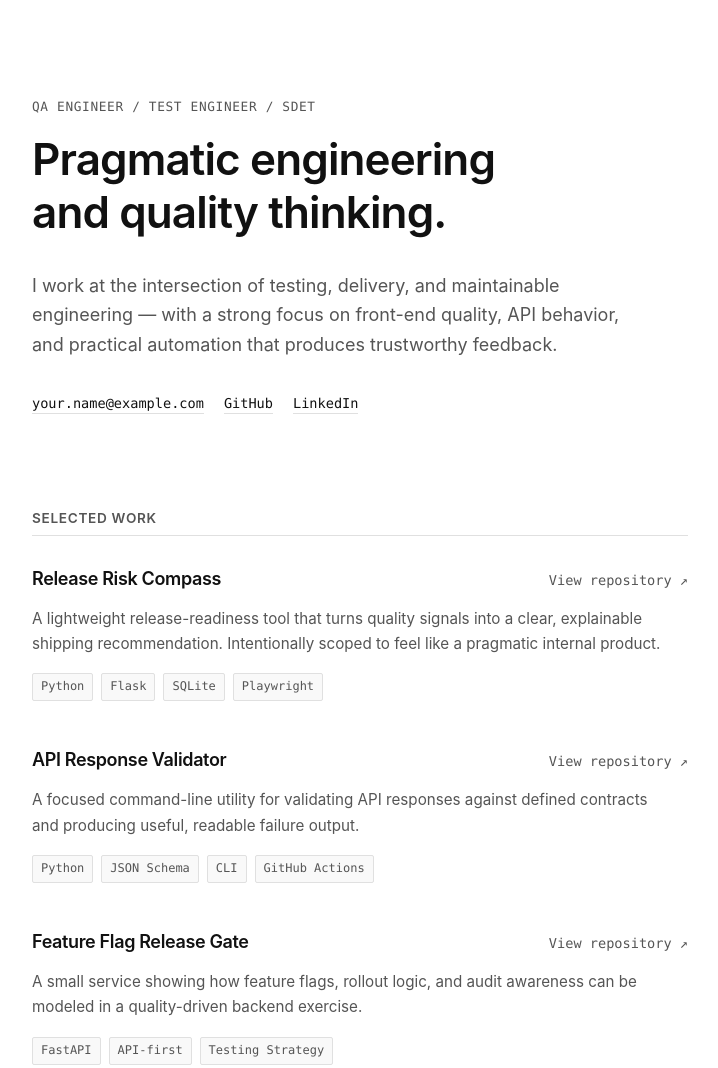
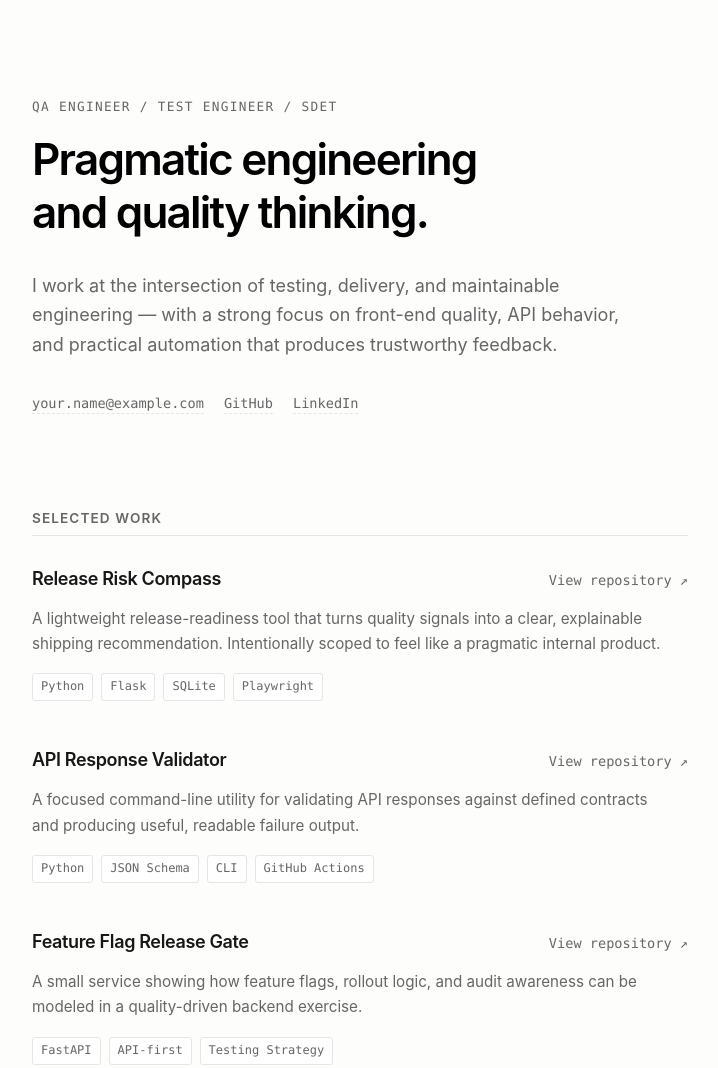
Before and after one commit to janmrow/qa-sdet-portfolio, a website: page index.html in a window 1280 px wide. Shown: the top 1068 px of the page, without its empty margins (280-998 px from the left). Drawn offline with Linux system fonts and the light colour scheme.

Commit message:
style: refine typography, contrast and add subtle hover states

```diff
--- a/assets/css/styles.css
+++ b/assets/css/styles.css
@@ -2,12 +2,12 @@
    Tokens
    ========================================================================== */
 :root {
-  --color-bg: #ffffff;
-  --color-text: #111111;
-  --color-text-muted: #555555;
-  --color-border: #e0e0e0;
+  --color-bg: #fdfdfc;
+  --color-text: #171717;
+  --color-text-muted: #666666;
+  --color-border: #e5e5e5;
   --color-accent: #000000;
-  --color-surface: #f9f9f9;
+  --color-surface: #ffffff;
 
   --font-sans: Inter, ui-sans-serif, system-ui, -apple-system, BlinkMacSystemFont, sans-serif;
   --font-mono:
@@ -91,13 +91,14 @@ h2,
 h3 {
   font-weight: 600;
   line-height: 1.2;
-  letter-spacing: -0.02em;
 }
 
 h1 {
   font-size: clamp(2rem, 5vw, 2.75rem);
   margin-bottom: var(--space-md);
   max-width: 18ch;
+  letter-spacing: -0.04em;
+  color: var(--color-accent);
 }
 
 h2 {
@@ -105,13 +106,14 @@ h2 {
   padding-bottom: var(--space-xs);
   border-bottom: 1px solid var(--color-border);
   text-transform: uppercase;
-  letter-spacing: 0.05em;
+  letter-spacing: 0.08em;
   font-size: 0.85rem;
   color: var(--color-text-muted);
 }
 
 h3 {
   font-size: 1.125rem;
+  letter-spacing: -0.02em;
 }
 
 .lead {
@@ -127,7 +129,7 @@ h3 {
   text-transform: uppercase;
   color: var(--color-text-muted);
   margin-bottom: var(--space-sm);
-  letter-spacing: 0.05em;
+  letter-spacing: 0.1em;
 }
 
 /* ==========================================================================
@@ -144,16 +146,16 @@ h3 {
 
 .contact-links a {
   padding-bottom: 2px;
-  border-bottom: 1px solid var(--color-border);
-  transition:
-    border-color 0.2s ease,
-    color 0.2s ease;
+  border-bottom: 1px dashed var(--color-border);
+  color: var(--color-text-muted);
+  transition: all 0.2s ease;
 }
 
 .contact-links a:hover,
 .contact-links a:focus-visible {
   color: var(--color-accent);
-  border-color: var(--color-accent);
+  border-bottom-style: solid;
+  border-bottom-color: var(--color-accent);
 }
 
 /* Projects */
@@ -175,20 +177,19 @@ h3 {
   gap: 0.5rem;
 }
 
+/* Repo Link */
 .repo-link {
   font-family: var(--font-mono);
   font-size: 0.85rem;
   color: var(--color-text-muted);
-  border-bottom: 1px solid transparent;
-  transition:
-    color 0.2s ease,
-    border-color 0.2s ease;
+  border-bottom: 1px dashed transparent;
+  transition: all 0.2s ease;
 }
 
 .repo-link:hover,
 .repo-link:focus-visible {
   color: var(--color-accent);
-  border-color: var(--color-accent);
+  border-bottom: 1px dashed var(--color-accent);
 }
 
 .project-item p {
@@ -211,8 +212,16 @@ h3 {
   padding: 0.2rem 0.5rem;
   background: var(--color-surface);
   border: 1px solid var(--color-border);
-  border-radius: 2px; /* Ostry, inżynierski detal zamiast okrągłych pigułek */
+  border-radius: 3px;
   color: var(--color-text-muted);
+  transition:
+    border-color 0.2s ease,
+    color 0.2s ease;
+}
+
+.tech-tags li:hover {
+  border-color: #cccccc;
+  color: var(--color-accent);
 }
 
 /* Footer */
```
